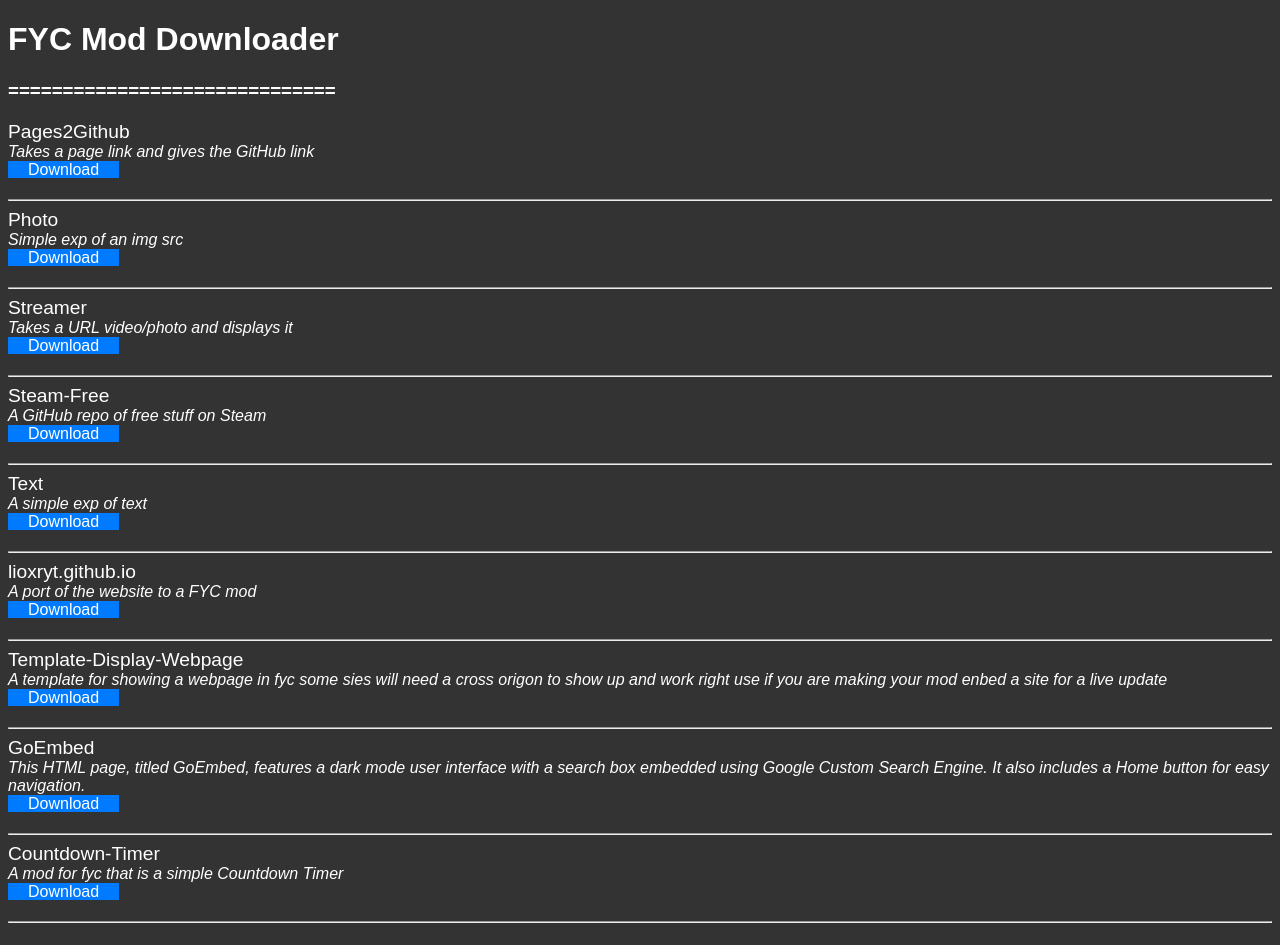
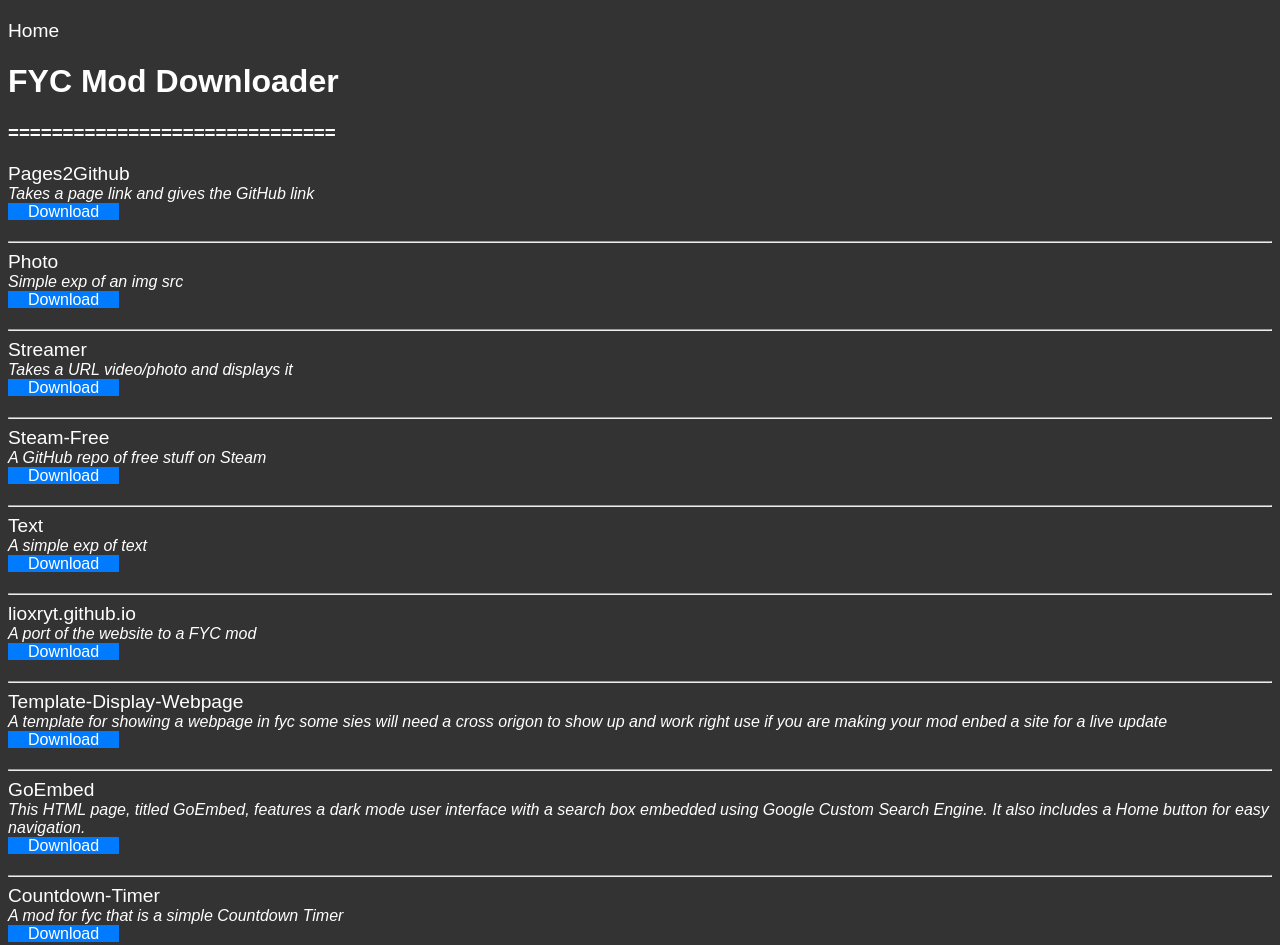
Before and after one commit to HttpAnimation/FYC-Mod-Downloader, a plain HTML site: page index.html in a window 1280 px wide. Shown: the top 945 px of the page. Drawn offline with Linux system fonts and the light colour scheme.

Commit message:
home button v2

```diff
--- a/index.html
+++ b/index.html
@@ -30,9 +30,20 @@
         .download-button:hover {
             background-color: #0056b3;
         }
+        .home-button {
+            display: block;
+            margin: 20px 0;
+            color: #fff;
+            text-decoration: none;
+            font-size: 1.2em;
+        }
+        .home-button:hover {
+            text-decoration: underline;
+        }
     </style>
 </head>
 <body>
+    <a href="../../index.html" class="home-button">Home</a>
     <h1>FYC Mod Downloader</h1>
     <h3>==============================</h3>
     <div id="modList"></div>
```
